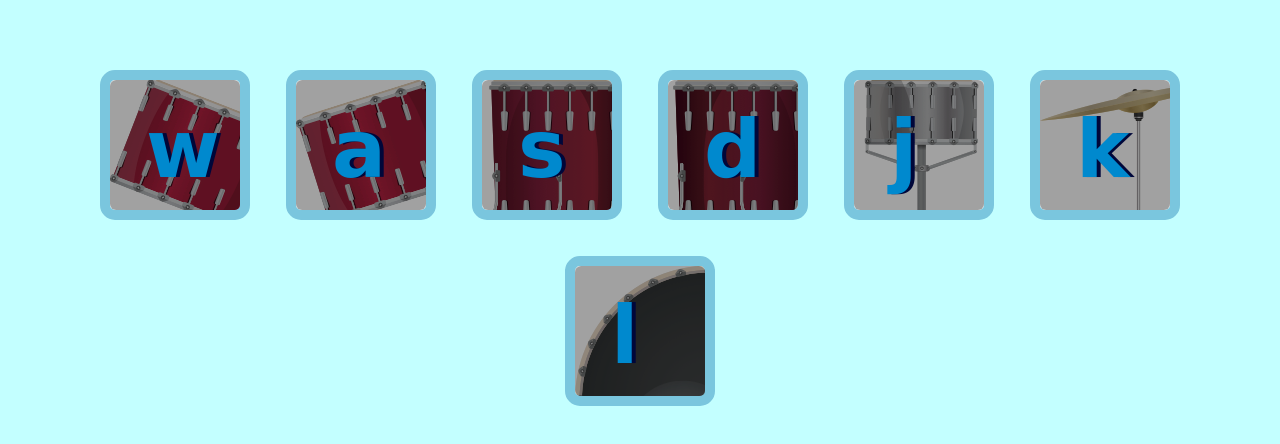
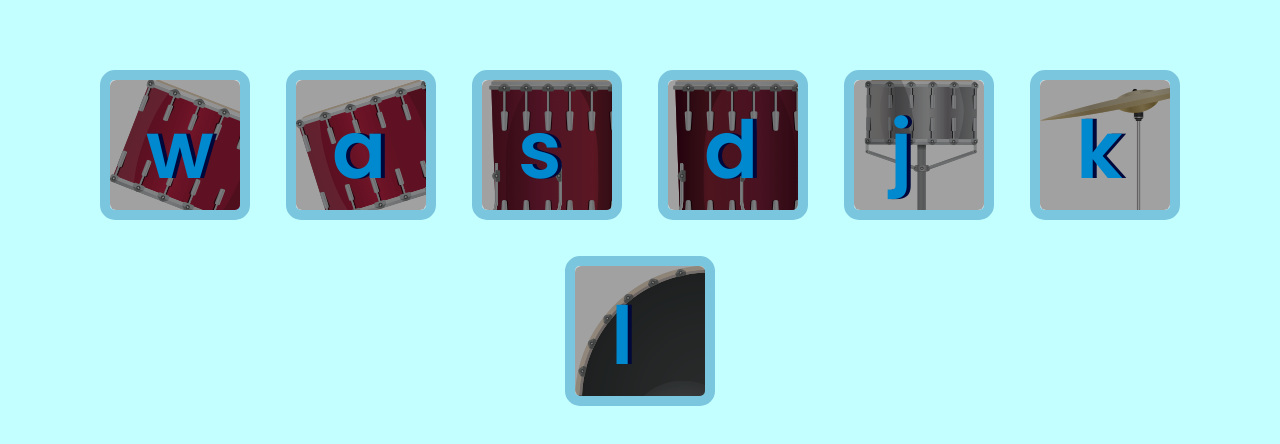
Before and after one commit to laksamanaap/Drumben, a plain HTML site: page index.html in a window 1280 px wide. Shown: the part 240-684 px from the top of the page. Drawn offline with Linux system fonts and the light colour scheme.

Commit message:
fix : font not displaying

```diff
--- a/style.css
+++ b/style.css
@@ -1,7 +1,7 @@
 body {
     text-align: center;
     background-color: rgba(179, 255, 255, 0.785);
-    font-family: "Poppins";
+    font-family: "Poppins", sans-serif;
 }
 
 h1 {
@@ -98,6 +98,7 @@ footer {
 }
 
 .text {
+    font-family: 'Poppins';
     position: absolute;
     bottom: 0;
     margin: 0;
```
